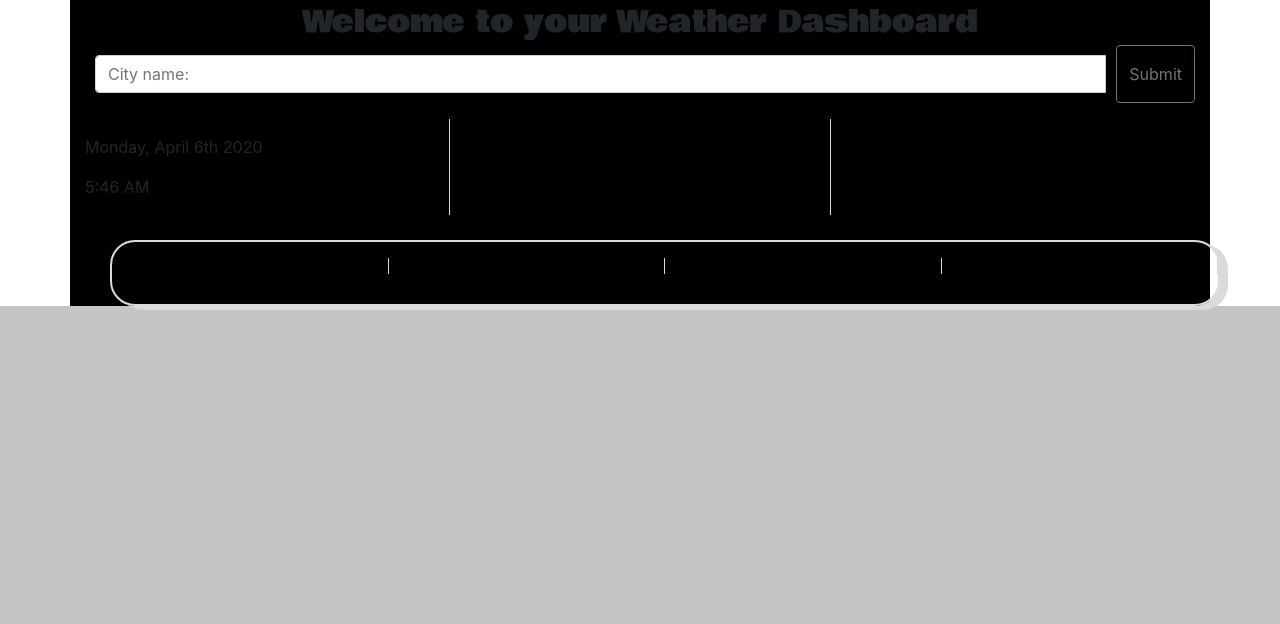
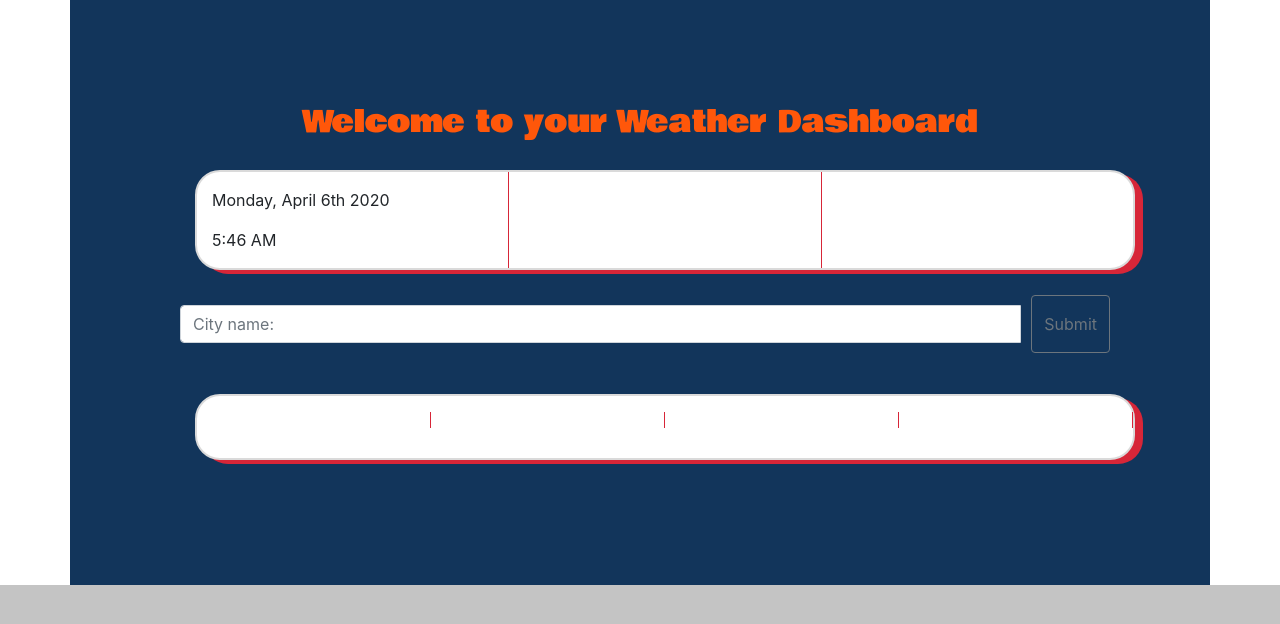
Before and after one commit to P-ano-past/WeatherAPI, a plain HTML site: page index.html in a window 1280 px wide. Drawn offline with nearby package versions, Linux system fonts and the light colour scheme.

Commit message:
style changes

```diff
--- a/index.html
+++ b/index.html
@@ -17,14 +17,8 @@
         Welcome to your Weather Dashboard
       </div>
     </div>
-      <div class="row">
-        <div class="col">
-          <div class="input-group mb-3">
-            <input type="text" class="form-control" placeholder="City name:" aria-label="city-search" id="city-search" aria-describedby="button-addon2">
-            <button class="btn btn-outline-secondary" type="button" id="submit-btn">Submit</button>
-          </div>
-        </div>
-      </div>
+
+      <div class="container" id="current-city-cont">
     <div class="row">
       <div class="col-sm" id="sec1">
           <h3><p id="current-city-name"></p></h3>
@@ -44,6 +38,16 @@
         <h6><p id="current-humid"></p></h6>
       </div>
     </div>
+</div>
+<div class="row">
+  <div class="col">
+    <div class="input-group mb-3">
+      <input type="text" class="form-control" placeholder="City name:" aria-label="city-search" id="city-search" aria-describedby="button-addon2">
+      <button class="btn btn-outline-secondary" type="button" id="submit-btn">Submit</button>
+    </div>
+  </div>
+</div>
+
     <div class="container" id="search-output">
     <div class="row">
       <div class='col'>
--- a/style/style.css
+++ b/style/style.css
@@ -5,6 +5,16 @@ html {
 }
 body {
     background-color: rgb(196, 196, 196);
+
+
+}
+
+#current-city-cont{
+    background-color: #fff;
+    border-radius: 25px;
+    border: 2px solid rgb(218, 218, 218);
+    box-shadow: 8px 4px #D72638;
+    margin: 25px;
 }
 
 .col {
@@ -14,7 +24,9 @@ body {
 
 #title-tag {
     font-family: 'Bowlby One', cursive;
+    color: #FF570A;
     font-size: 30px;
+    background-color: #12355B;
 }
 
 #city-search {
@@ -22,13 +34,16 @@ body {
 }
 
 #main-cont {
-    background-color: rgb(0,0,0);
+    background-color: #12355B;
+
+    padding: 100px;
 }
 
 #search-output {
+    background-color: #fff;
     border-radius: 25px;
     border: 2px solid rgb(218, 218, 218);
-    box-shadow: 8px 4px rgb(218, 218, 218);
+    box-shadow: 8px 4px #D72638;
     margin: 25px;
 }
 
@@ -37,7 +52,7 @@ body {
 }
 
 .search-item {
-    border-right: 1px solid rgb(218, 218, 218);
+    border-right: 1px solid #D72638;
 }
 
 #base {
@@ -45,8 +60,8 @@ body {
 }
 
 #sec1 {
-    border-right: 1px solid rgb(218, 218, 218);
+    border-right: 1px solid #D72638;
  }
 #sec2 {
-    border-right: 1px solid rgb(218, 218, 218);
+    border-right: 1px solid #D72638;
  }
```
